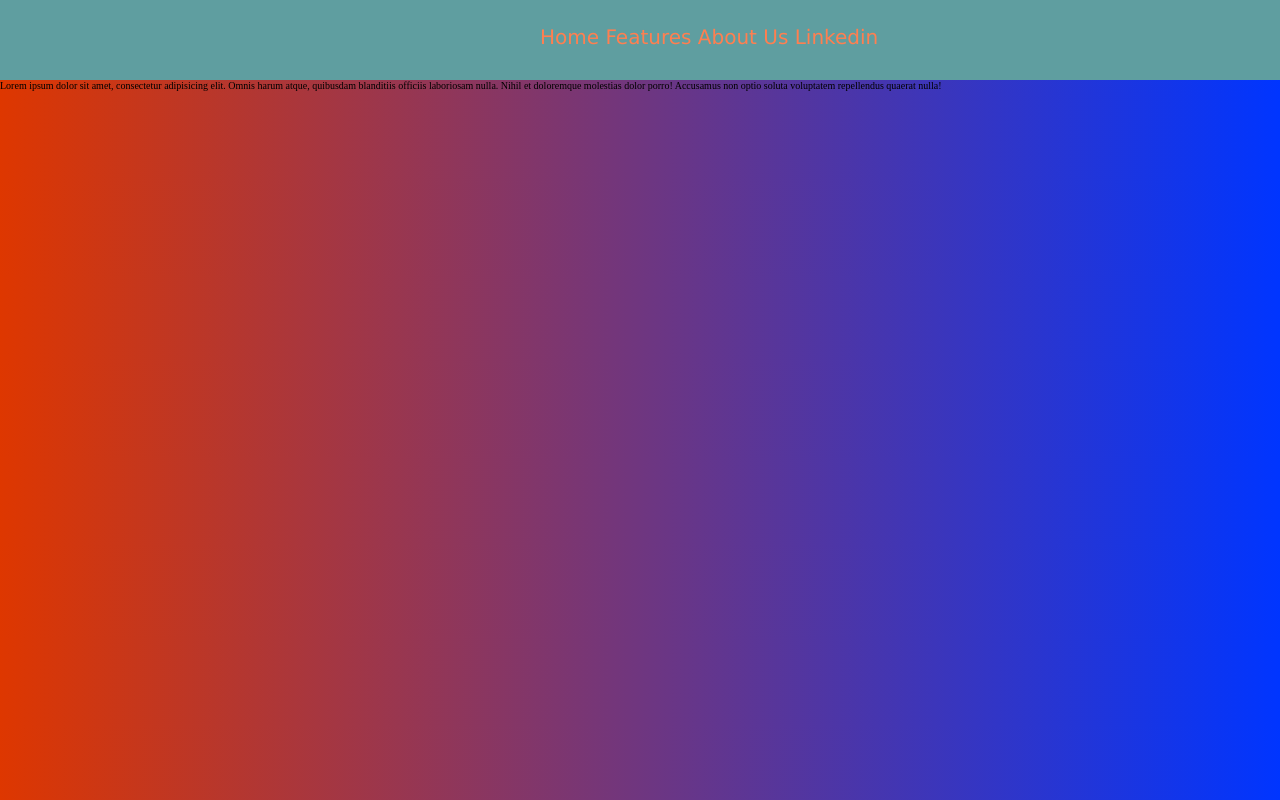
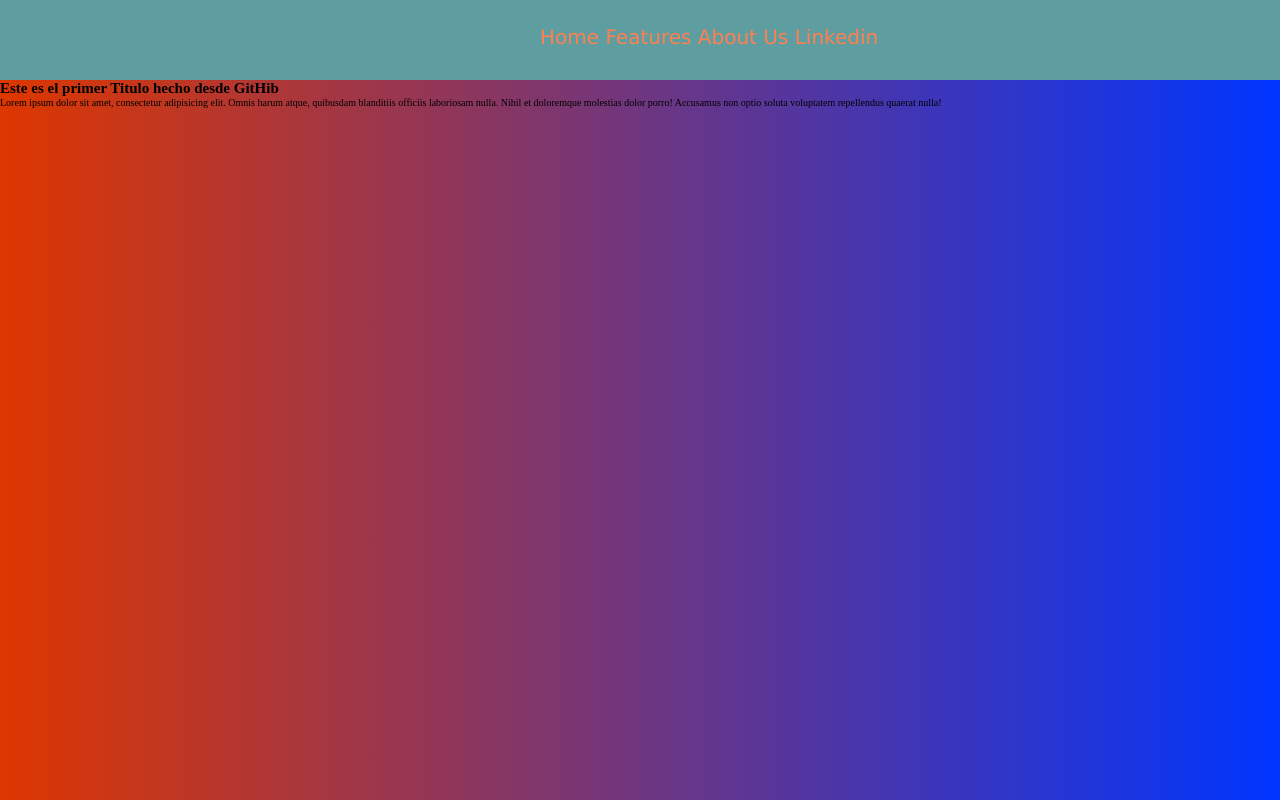
Before and after one commit to vidahoro/Coasis, a plain HTML site: page index.html in a window 1280 px wide. Drawn offline with Linux system fonts and the light colour scheme.

Commit message:
Creando Titulo desde GitHub

```diff
--- a/index.html
+++ b/index.html
@@ -23,6 +23,7 @@
         </section>
     </section>
     <section class="container">
+        <h1> Este es el primer Titulo hecho desde GitHib </h1>
         <p>Lorem ipsum dolor sit amet, consectetur adipisicing elit. Omnis harum atque, quibusdam blanditiis officiis laboriosam nulla. Nihil et doloremque molestias dolor porro! Accusamus non optio soluta voluptatem repellendus quaerat nulla!</p>
     </section>
 
```
